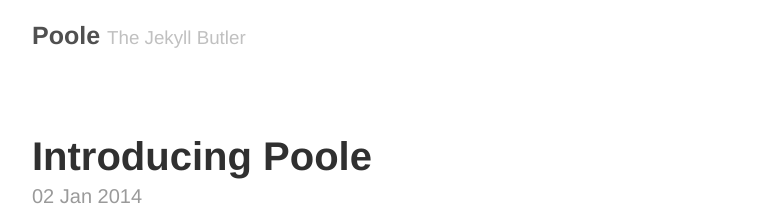
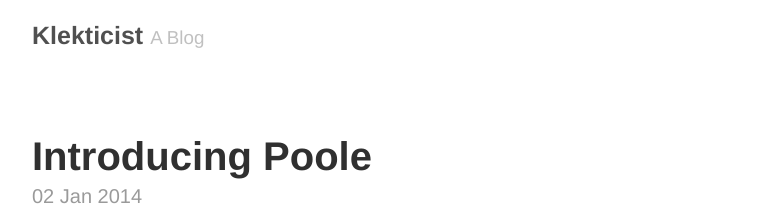
Before and after one commit to evanbergeron/evanbergeron.github.io, a Jekyll site: the page built from index.html, in a window 1280 px wide. Shown: the top 215 px of the page, without its empty margins (248-1031 px from the left). Built offline with Jekyll 4.4.1, drawn with Linux system fonts in a browser that asks for light colours; Markdown is read by kramdown in place of the engine named in the settings; the list of posts is cut into pages by our own code.

Commit message:
Changed tagline

```diff
--- a/_config.yml
+++ b/_config.yml
@@ -6,15 +6,15 @@
 permalink:        pretty
 
 # Setup
-title:            Poole
-tagline:          The Jekyll Butler
+title:            Klekticist
+tagline:          A Blog
 url:              http://getpoole.com
 paginate:         1
 baseurl:          /
 author:
-  name:           Mark Otto
-  url:            https://twitter.com/mdo
-  email:          markdotto@gmail.com
+  name:           Evan Bergeron
+#  url:            https://twitter.com/mdo
+  email:          bergeronej@gmail.com
 
 # Custom vars
 version:          1.0.0
```
